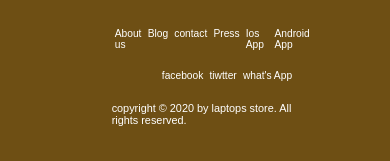
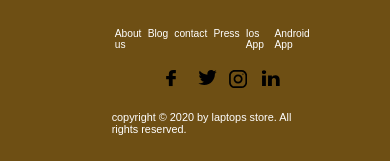
Before and after one commit to nikhea/vuejs_ecommerce, a Vue app: page / in a window 390 px wide. Shown: the part 594-755 px from the top of the page. Built offline with nearby package versions, Linux system fonts and the light colour scheme; no server answers.

Commit message:
added social logo

```diff
--- a/src/components/Footer.vue
+++ b/src/components/Footer.vue
@@ -33,7 +33,7 @@
     </div>-->
     <div class="row social__links">
       <ul>
-        <li>
+        <!-- <li>
           <a href="#">facebook</a>
         </li>
         <li>
@@ -41,7 +41,8 @@
         </li>
         <li>
           <a href="#">what's App</a>
-        </li>
+        </li> -->
+        <li><a href="#"><img src="../assets/img/Group 3.svg" alt="my "></a></li>
       </ul>
     </div>
     <div class="row container footer__copy">
@@ -125,7 +126,14 @@ button:hover {
   background: #d88f08;
   color: #fff;
 }
+img{
+  width: 250%;
+  color: #fff
+}
 
+img:hover{
+  /* background-color: #d88f08 */
+}
 @media screen and (max-width: 674px) {
   footer{
     /* text-align: center */
@@ -151,6 +159,10 @@ button:hover {
     font-size: 85%
   }
 
+img{
+  width: 200%;
+  color: #fff
+}
 
 }
 </style>
--- a/src/components/Header.vue
+++ b/src/components/Header.vue
@@ -116,7 +116,7 @@ export default {
 }
 .img__text {
   height: 80vh;
-  widows: 1110px;
+  /* widows: 1110px; */
   display: flex;
   flex-direction: column;
   justify-content: center;
```
Also changed, not shown: src/assets/img/Group 3.svg (added).
